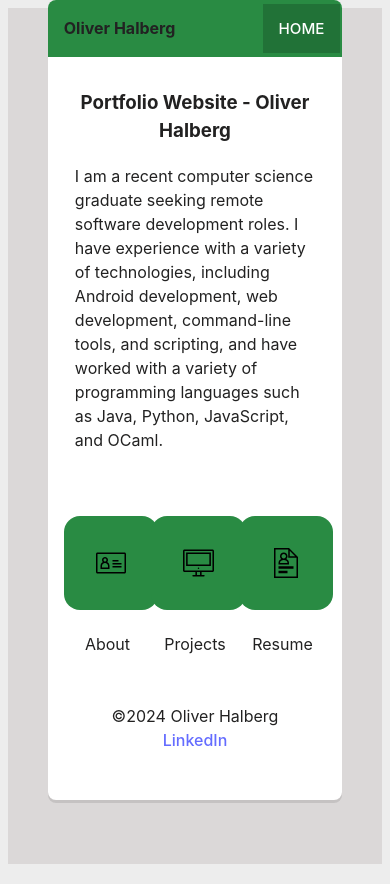
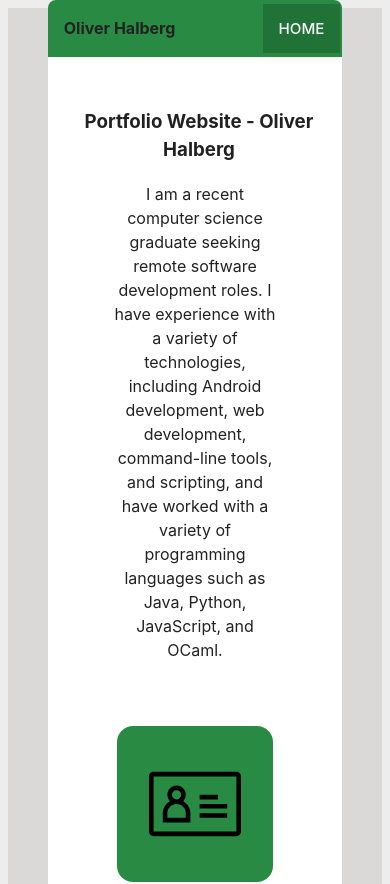
Before and after one commit to oliverhalberg/Portfolio-Site, a React (Vite) app: page / in a window 390 px wide. Shown: the top 884 px of the page. Built offline with nearby package versions, Linux system fonts and the light colour scheme.

Commit message:
Started responsive styling of Home page

```diff
--- a/src/components/Home.jsx
+++ b/src/components/Home.jsx
@@ -1,6 +1,6 @@
 import Shortcut from "./Shortcut";
 
-const routes = [ "About", "Projects", "Resume" ];
+const routes = ["About", "Projects", "Resume"];
 
 const Home = () => {
     return (
@@ -10,8 +10,8 @@ const Home = () => {
                 <p>Thanks for visiting! I am currently in the process of building out this website using React. If you're interested, feel free to check out the source code <a href="https://github.com/oliverhalberg/Portfolio-Site">here</a>.</p>
                 */
             }
-            <h3>Portfolio Website - Oliver Halberg</h3>
             <div id="homepageDiv">
+                <h3 id="homepageTitle">Portfolio Website - Oliver Halberg</h3>
                 <div id="homepageContent">
                     <p>
                         I am a recent computer science graduate seeking remote software development roles. I have experience with a variety
@@ -20,7 +20,7 @@ const Home = () => {
                     </p>
                 </div>
                 <div id="shortcutsContainer">
-                    {routes.map( (path, i) => <Shortcut path={path} key={i} />)}
+                    {routes.map((path, i) => <Shortcut path={path} key={i} />)}
                 </div>
             </div>
         </div>
--- a/src/index.css
+++ b/src/index.css
@@ -8,6 +8,54 @@
   --default-link-color: #646cff;
   --default-link-hover-color: #535bf2;
   --tech-green: #37c25c;
+}
+
+/* Responsive Styling */
+
+/* Smaller screens */
+@media only screen and (max-width: 700px) {
+
+  /* Menu/Navbar */
+
+  /* TODO */
+
+  /* Home */
+
+  #homepageContent p {
+    text-align: center;
+    width: 65%;
+    margin: auto;
+  }
+
+  #homepageTitle {
+    text-align: center;
+    width: 90%;
+    margin: auto;
+    padding: 1em;
+  }
+
+
+  #shortcutsContainer {
+    display: flex;
+    flex-wrap: nowrap;
+    flex-direction: column;
+  }
+
+  .shortcutContainer {
+    flex: auto;
+  }
+
+  /* About */
+
+  /* TODO */
+
+  /* Projects */
+
+  /* TODO */
+
+  /* Resume */
+
+  /* TODO */
 }
 
 
@@ -57,13 +105,7 @@ button {
   cursor: pointer;
   transition: border-color 0.25s;
 }
-button:hover {
-  border-color: #646cff;
-}
-button:focus,
-button:focus-visible {
-  outline: 4px auto -webkit-focus-ring-color;
-}
+
 
 @media (prefers-color-scheme: light) {
   :root {
@@ -235,7 +277,7 @@ footer {
 .educationList {
   flex: 35%;
   text-align: left;
-  margin: 0 auto au;
+  margin: 0 auto auto;
 }
 
 .course-cert {
```
